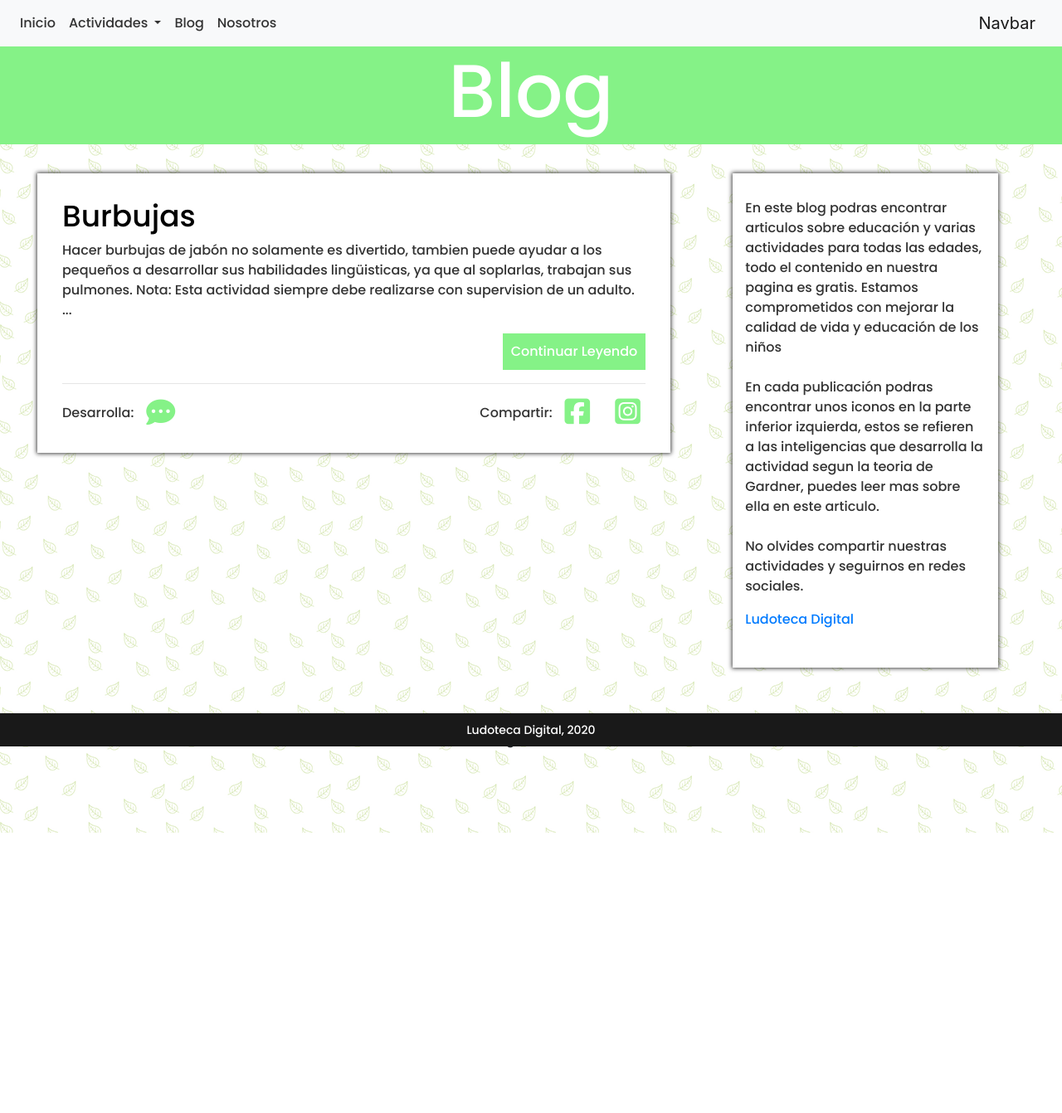
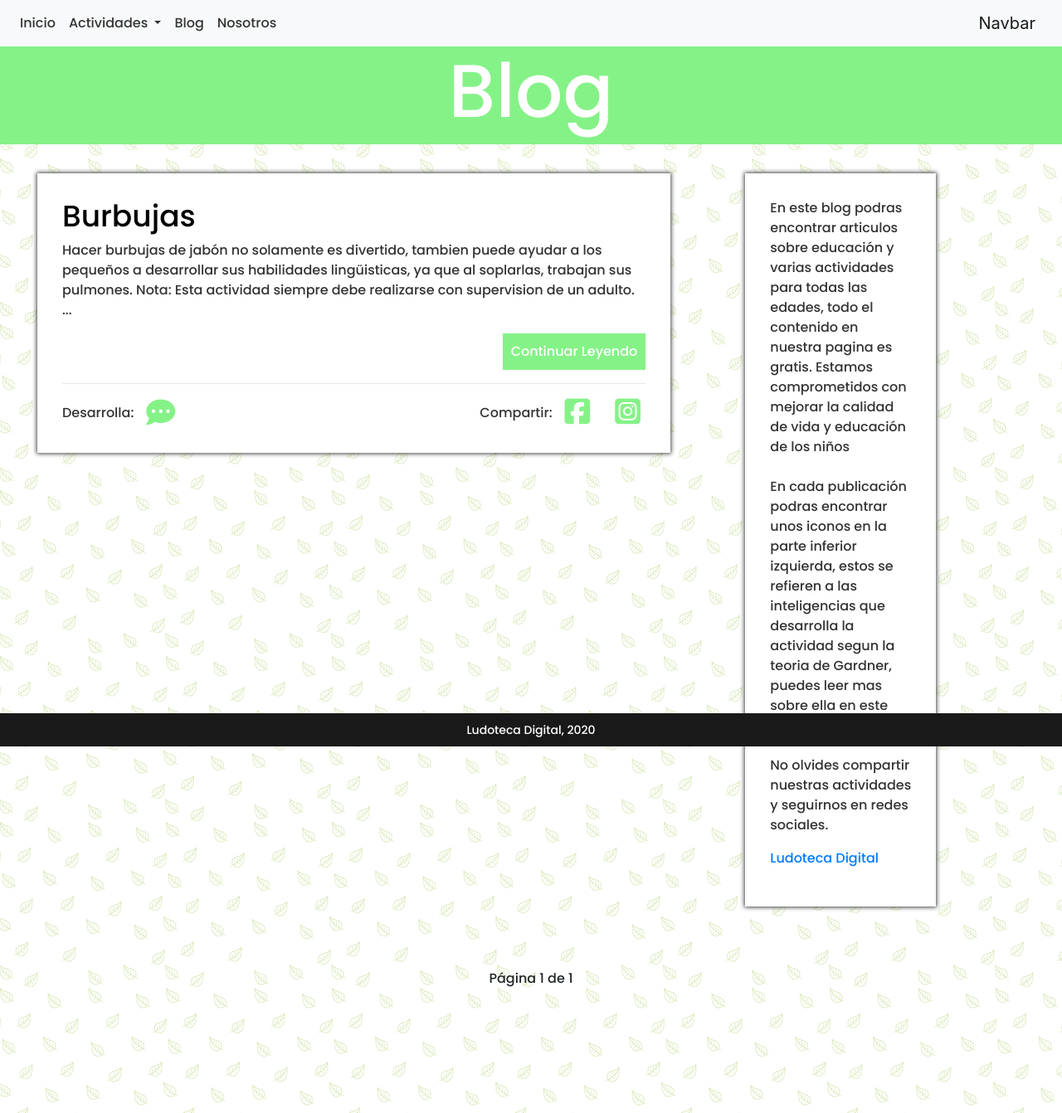
Before and after one commit to MarcoLPR/marcolpr.github.io, a Jekyll site: the page built from blog/index.html, in a window 1280 px wide. Shown: the whole page at 83% size. Built offline with Jekyll 4.4.1, drawn with Linux system fonts in a browser that asks for light colours; nearby versions of some CDN libraries; the list of posts is cut into pages by our own code; before the commit the page ends 1004 px from its top, so only the background shows below that.

Commit message:
Fixed Card

```diff
--- a/_layouts/post.html
+++ b/_layouts/post.html
@@ -48,7 +48,8 @@
             </div>
         </article>
     </div>
-    <div class="col-12 col-md-3 blog-helper">
+    <div class="col-12 col-md-3">
+        <div class="blog-helper">
             {% if page.categories contains 'actividad' %}
             <div class="d-none d-md-block">
                 <h2>Indice</h2>
@@ -80,3 +81,4 @@
             </div>
         </div>
     </div>
+</div>
--- a/blog/index.html
+++ b/blog/index.html
@@ -60,22 +60,27 @@
         </article>
         {% endfor %}
     </section>
-    <div class="blog-helper col-md-3 col-12">
+    <div class="col-md-3 col-12">
+        <div class="blog-helper">
             <p>
-            En este blog podras encontrar articulos sobre educaci&oacute;n y varias actividades para todas las edades,
+                En este blog podras encontrar articulos sobre educaci&oacute;n y varias actividades para todas las
+                edades,
                 todo el
                 contenido en nuestra pagina es gratis. Estamos comprometidos con mejorar la calidad de vida y
                 educaci&oacute;n de
                 los niños<br><br>En cada publicaci&oacute;n podras encontrar unos iconos en la parte inferior izquierda,
                 estos se
-            refieren a las inteligencias que desarrolla la actividad segun la teoria de Gardner, puedes leer mas sobre
-            ella en este articulo.<br><br>No olvides compartir nuestras actividades y seguirnos en redes sociales.<br />
+                refieren a las inteligencias que desarrolla la actividad segun la teoria de Gardner, puedes leer mas
+                sobre
+                ella en este articulo.<br><br>No olvides compartir nuestras actividades y seguirnos en redes
+                sociales.<br />
             </p>
             <div class="fb-page" data-href="https://www.facebook.com/ludotecadigitales/" data-tabs="timeline"
                 data-width="280" data-height="320" data-small-header="false" data-adapt-container-width="true"
                 data-hide-cover="false" data-show-facepile="true">
                 <blockquote cite="https://www.facebook.com/ludotecadigitales/" class="fb-xfbml-parse-ignore"><a
                         href="https://www.facebook.com/ludotecadigitales/">Ludoteca Digital</a></blockquote>
+            </div>
         </div>
     </div>
     <div class="pagination-container">
--- a/index.css
+++ b/index.css
@@ -12,7 +12,10 @@
   font-family: 'Poppins', sans-serif;
 }
 
-.blog-icon, .baby-icon, .toddler-icon, .child-icon {
+.blog-icon,
+.baby-icon,
+.toddler-icon,
+.child-icon {
   font-size: 35px;
   margin: 0px 15px;
   color: #85f287;
@@ -51,6 +54,7 @@
   padding-top: 5px;
   display: flex;
   flex-wrap: wrap;
+  padding-bottom: 50px;
 }
 
 .baby-background {
@@ -196,7 +200,7 @@
 }
 
 .grid-card:hover {
-  transform: scale(1.1  );
+  transform: scale(1.1);
 }
 
 .grid-card .post-title {
@@ -488,6 +492,9 @@
     font-size: 25px;
     margin: 0px 7px;
   }
+  .pagination-container {
+    padding: 25px 10px 100px;
+  }
 }
 
 /* Keyframes */
```
Lines whose indentation alone changed are shown as unchanged.
